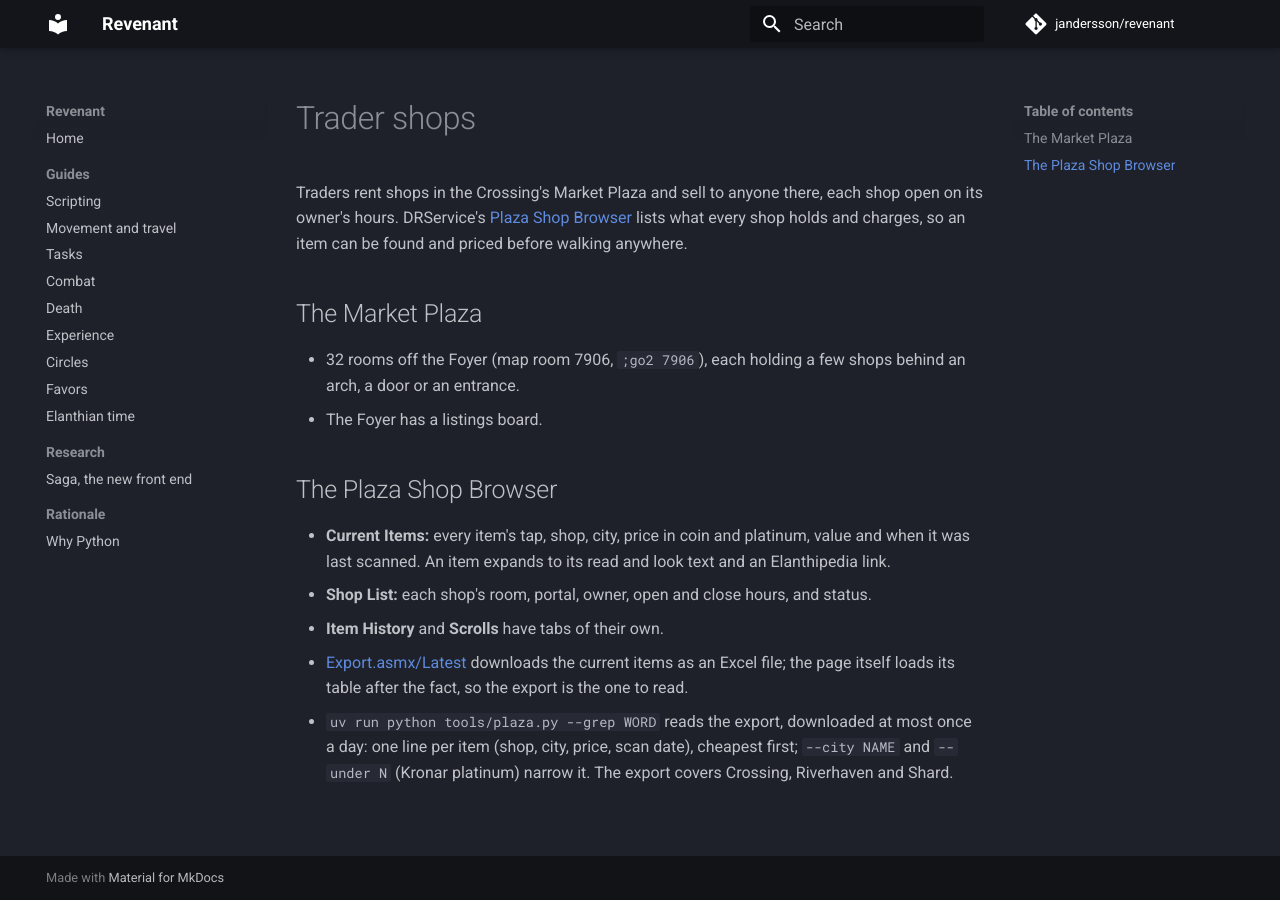
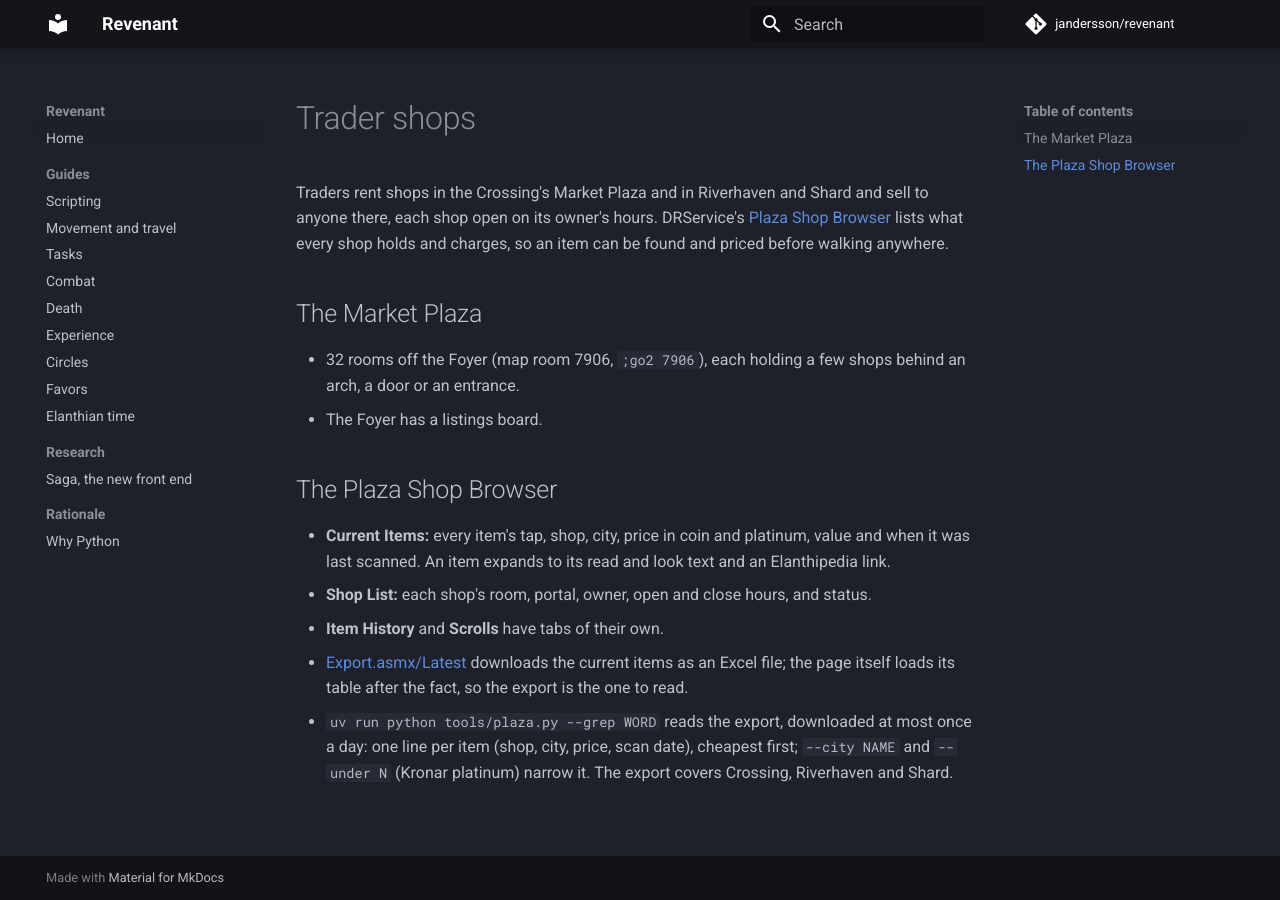
Before and after one commit to jandersson/revenant, an MkDocs documentation site: the page built from docs/shops.md, in a window 1280 px wide. Built offline with MkDocs 1.6.1 and Material for MkDocs 9.7.7, drawn with Linux system fonts in a browser that asks for light colours; comment, search, counter and statistics services are not loaded.

Commit message:
docs(shops): the browser covers Riverhaven and Shard too, not only the Crossing
Co-Authored-By: Claude Opus 5.5 <noreply@anthropic.com>

```diff
--- a/docs/shops.md
+++ b/docs/shops.md
@@ -1,6 +1,6 @@
 # Trader shops
 
-Traders rent shops in the Crossing's Market Plaza and sell to anyone there, each shop open on its owner's hours. DRService's [Plaza Shop Browser](https://drservice.info/Plaza/) lists what every shop holds and charges, so an item can be found and priced before walking anywhere.
+Traders rent shops in the Crossing's Market Plaza and in Riverhaven and Shard and sell to anyone there, each shop open on its owner's hours. DRService's [Plaza Shop Browser](https://drservice.info/Plaza/) lists what every shop holds and charges, so an item can be found and priced before walking anywhere.
 
 ## The Market Plaza
 
```
